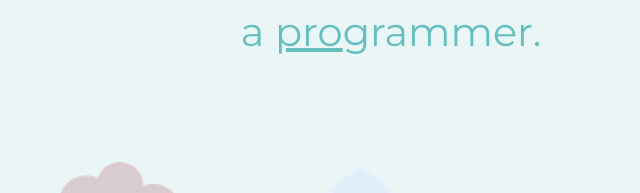
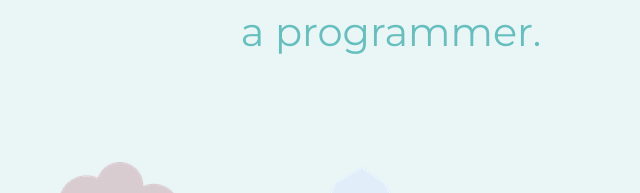
Before and after one commit to shanibider/Frontend-My-site, a plain HTML site: page index.html in a window 1280 px wide. Shown: the part 285-478 px from the top of the page, 249-889 px from the left. Drawn offline with Linux system fonts and the light colour scheme.

Commit message:
ui changes

```diff
--- a/css/styles.css
+++ b/css/styles.css
@@ -54,10 +54,6 @@ a:hover{
 .bottom-container{
   background-color: #66BFBF;
   padding:50px 0 20px;
-}
-
-.pro {
-  text-decoration: underline;
 }
 
 .intro{
--- a/index.html
+++ b/index.html
@@ -12,7 +12,7 @@
 <div class="top-container">
   <img class="top-cloud" src="images/cloud.png" alt="cloud-img">
   <h1> I'm Shani</h1>
-  <h2> a <span class="pro">pro</span>grammer.</h2>
+  <h2> a programmer.</h2>
   <img class="bottom-cloud" src="images/cloud.png" alt="cloud-img">
   <img src="images/mountain.png" alt="mountain-img">
 </div>
```
Also changed, not shown: 1 other file.
